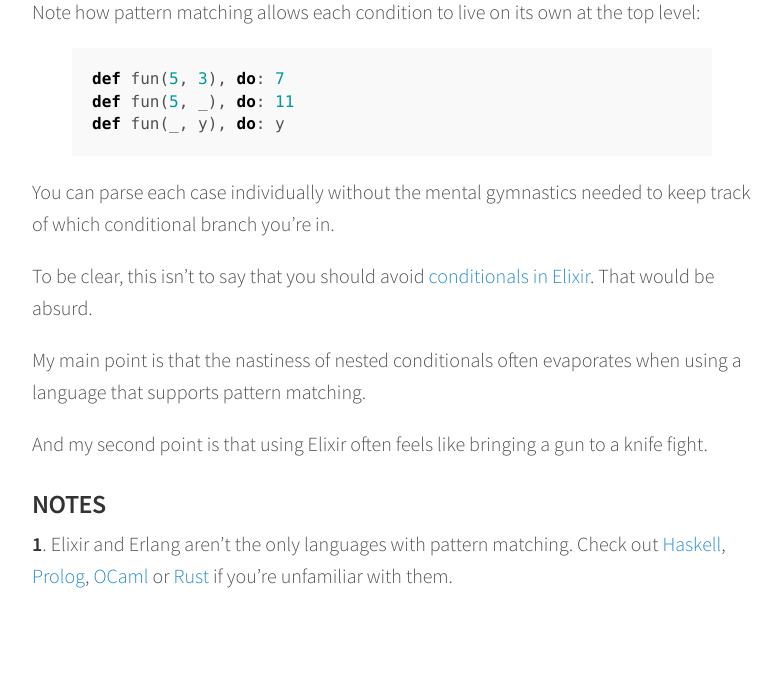
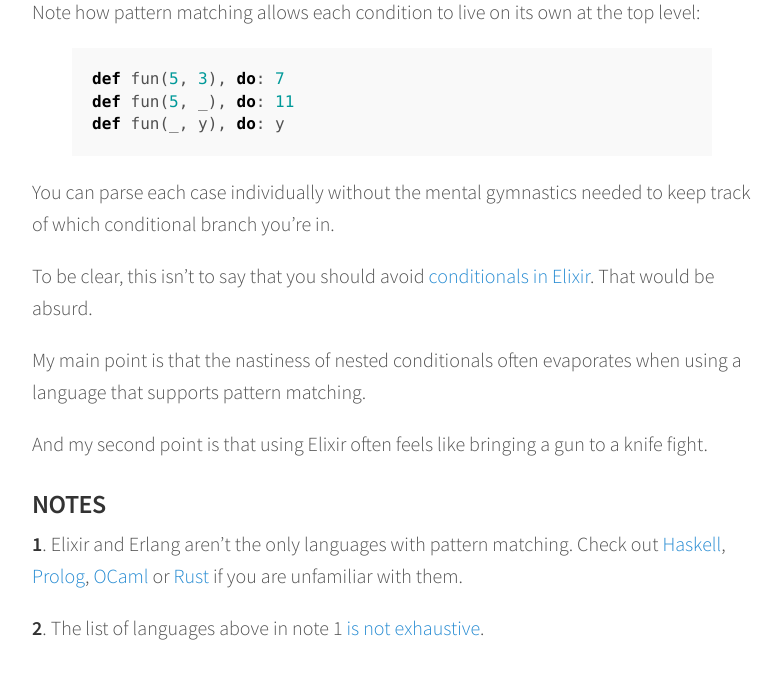
Before and after one commit to jwhiteman/lucidsimple-blog, a Jekyll site: the page built from _posts/2016-01-24-pattern-matching-helps-reduce-conditional-logic.md, in a window 1280 px wide and 900 px high, scrolled down 2276 px, cut to the strip 104-783 px from the top of the window. Shown: the whole strip, without its empty margins (248-1029 px from the left). Built offline with Jekyll 4.4.1, drawn with Linux system fonts in a browser that asks for light colours; Markdown is read by kramdown in place of the engine named in the settings; comment, search, counter and statistics services are not loaded.

Commit message:
Copy change

```diff
--- a/_posts/2016-01-24-pattern-matching-helps-reduce-conditional-logic.md
+++ b/_posts/2016-01-24-pattern-matching-helps-reduce-conditional-logic.md
@@ -93,4 +93,6 @@ And my second point is that using Elixir often feels like bringing a gun to a kn
 
 ### NOTES
 
-**1**. Elixir and Erlang aren't the only languages with pattern matching. Check out <a href="https://www.haskell.org/tutorial/patterns.html" target="_blank">Haskell</a>, <a href="http://www.learnprolognow.org/" target="_blank">Prolog</a>, <a href="http://www2.lib.uchicago.edu/keith/ocaml-class/pattern-matching.html" target="_blank">OCaml</a> or <a href="https://doc.rust-lang.org/book/patterns.html" target="_blank">Rust</a> if you're unfamiliar with them.
+**1**. Elixir and Erlang aren't the only languages with pattern matching. Check out <a href="https://www.haskell.org/tutorial/patterns.html" target="_blank">Haskell</a>, <a href="http://www.learnprolognow.org/" target="_blank">Prolog</a>, <a href="http://www2.lib.uchicago.edu/keith/ocaml-class/pattern-matching.html" target="_blank">OCaml</a> or <a href="https://doc.rust-lang.org/book/patterns.html" target="_blank">Rust</a> if you are unfamiliar with them.
+
+**2**. The list of languages above in note 1 <a href="https://www.reddit.com/r/elixir/comments/42k0v2/elixir_pattern_matching_helps_reduce_conditional/czboyqc" target="_blank">is not exhaustive</a>.
```
